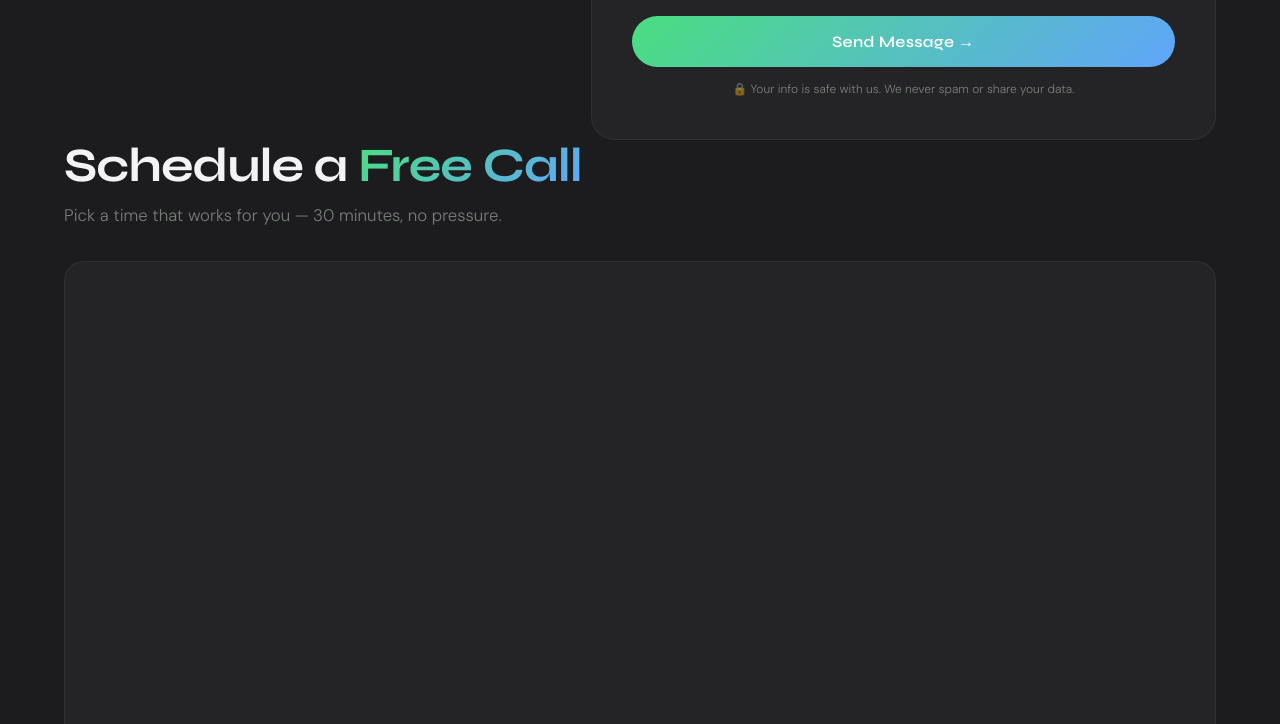
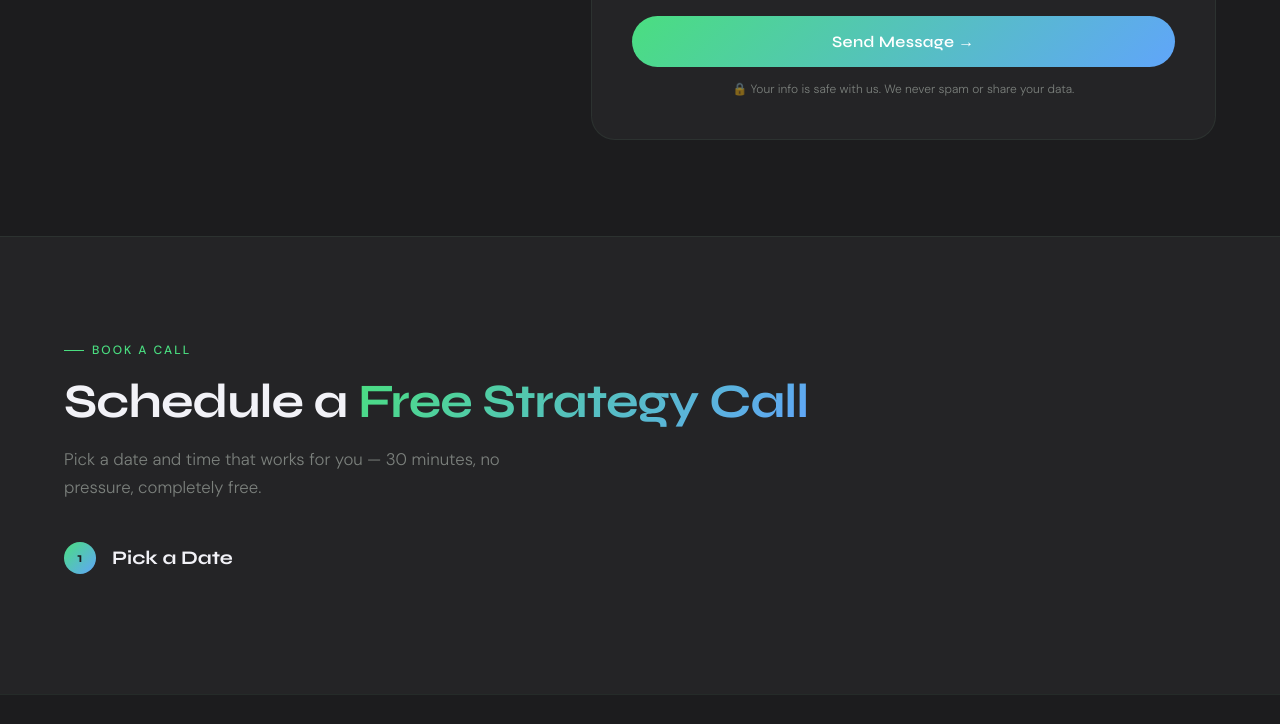
Before and after one commit to Bhuvanrongali7/inferis-tech, a website: page contact.html in a window 1280 px wide. Shown: the part 1540-2264 px from the top of the page. Drawn offline with Linux system fonts and the light colour scheme.

Commit message:
Add files via upload

```diff
--- a/contact.html
+++ b/contact.html
@@ -366,14 +366,6 @@
     </div>
   </div>
 
-  <h2 class="section-title" style="margin-bottom:0.5rem;">Schedule a <span class="gradient-text">Free Call</span></h2>
-  <p class="section-sub" style="margin-bottom:2rem;">Pick a time that works for you — 30 minutes, no pressure.</p>
-  <div style="background: var(--surface); border: 1px solid var(--border); border-radius: 20px; overflow: hidden; min-height: 600px;">
-    <cal-inline
-      calLink="inferistech-jzkwj8/free-start-call"
-      style="width:100%;height:600px;display:block;"
-    ></cal-inline>
-  </div>
 </div>
 
 </section>
@@ -707,8 +699,12 @@
     }
   };
 
-  // Init
-  renderCalendar();
+  // Init — wait for DOM
+  if (document.readyState === "loading") {
+    document.addEventListener("DOMContentLoaded", renderCalendar);
+  } else {
+    renderCalendar();
+  }
 })();
 </script>
 
```
